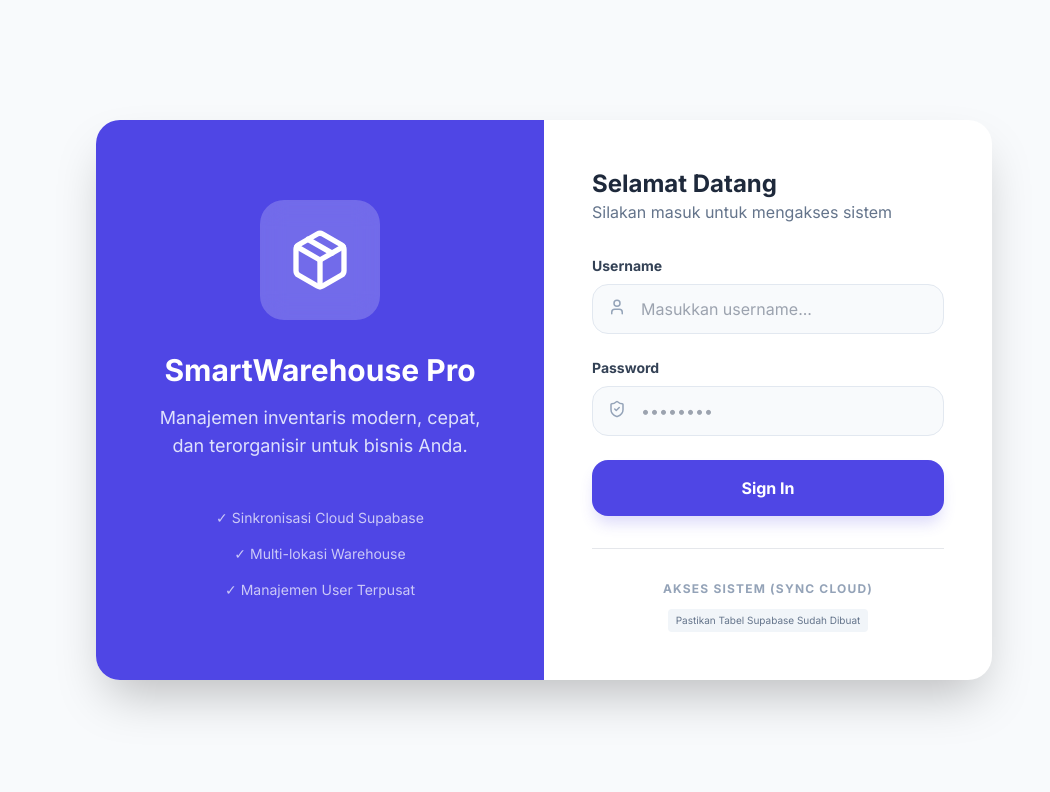
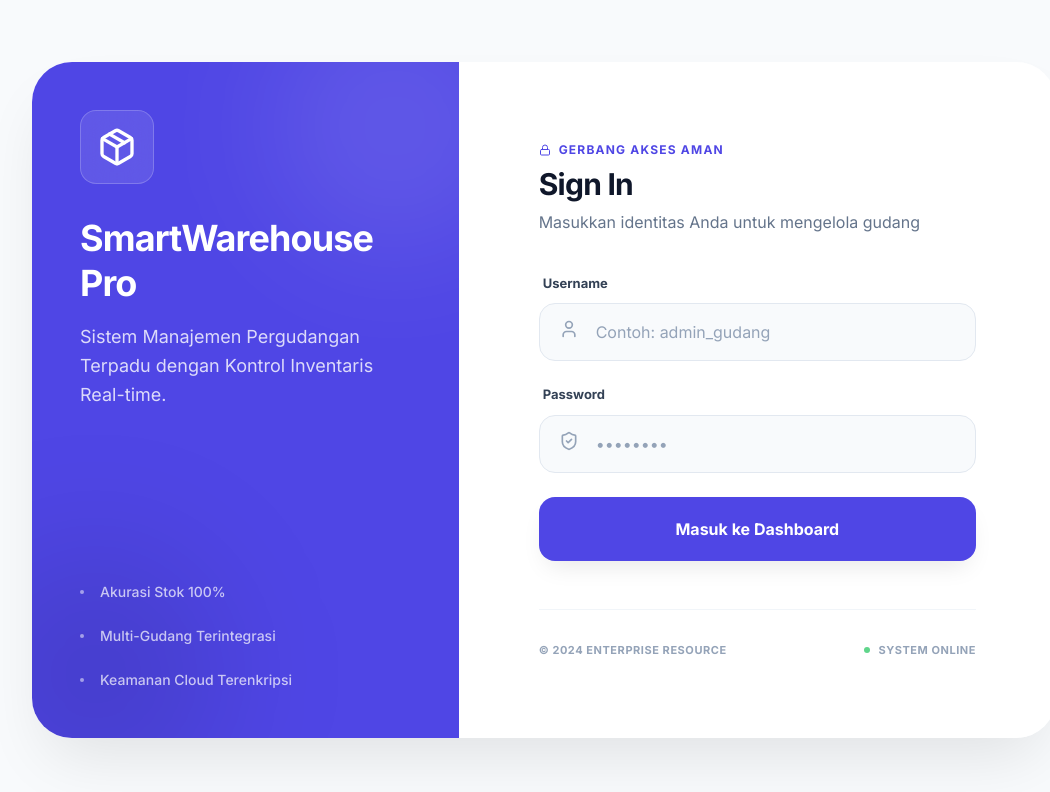
Before and after one commit to afandi-hrp/stokga, a React (Vite) app: page / in a window 1280 px wide. Shown: the top 792 px of the page, without its empty margins (96-1146 px from the left). Built offline with nearby package versions, Linux system fonts and the light colour scheme; no server answers; the database is empty.

Commit message:
feat: Improve authentication error message and loading text
Update the authentication error message to be more general and user-friendly. Also, refine the loading text to better reflect the authentication process.

```diff
--- a/App.tsx
+++ b/App.tsx
@@ -3,7 +3,7 @@ import React, { useState, useEffect } from 'react';
 import { useStore } from './store';
 import PublicView from './components/PublicView';
 import AdminView from './components/AdminView';
-import { Package, LogIn, LogOut, AlertCircle, ShieldCheck, User as UserIcon, Loader2 } from 'lucide-react';
+import { Package, LogIn, LogOut, AlertCircle, ShieldCheck, User as UserIcon, Loader2, Lock } from 'lucide-react';
 
 const App: React.FC = () => {
   const { auth, users, login, logout, branding, fetchData, isLoading } = useStore();
@@ -34,7 +34,7 @@ const App: React.FC = () => {
       setUsername('');
       setPassword('');
     } else {
-      setError('Username atau password salah!');
+      setError('Kredensial tidak valid. Silakan periksa kembali.');
     }
   };
 
@@ -42,7 +42,7 @@ const App: React.FC = () => {
     return (
       <div className="min-h-screen bg-slate-50 flex flex-col items-center justify-center p-4">
         <Loader2 size={48} className="text-indigo-600 animate-spin mb-4" />
-        <p className="text-slate-500 font-medium">Menghubungkan ke Database Supabase...</p>
+        <p className="text-slate-500 font-medium tracking-wide">Mengautentikasi Sesi...</p>
       </div>
     );
   }
@@ -50,93 +50,118 @@ const App: React.FC = () => {
   // If not logged in, show Login Screen
   if (!auth.user) {
     return (
-      <div className="min-h-screen bg-slate-50 flex items-center justify-center p-4">
-        <div className="max-w-4xl w-full grid grid-cols-1 md:grid-cols-2 bg-white rounded-3xl shadow-2xl overflow-hidden animate-in fade-in zoom-in duration-500">
-          {/* Brand/Illustration Side */}
+      <div className="min-h-screen bg-[#f8fafc] flex items-center justify-center p-6 sm:p-12">
+        <div className="max-w-5xl w-full grid grid-cols-1 md:grid-cols-12 bg-white rounded-[2.5rem] shadow-[0_32px_64px_-16px_rgba(0,0,0,0.1)] overflow-hidden animate-in fade-in zoom-in duration-700">
+
+          {/* Visual/Brand Side - 5 Columns */}
           <div
-            className="hidden md:flex flex-col justify-center items-center p-12 text-white text-center transition-colors duration-500"
+            className="hidden md:flex md:col-span-5 flex-col justify-between p-12 text-white relative overflow-hidden"
             style={{ backgroundColor: branding.primaryColor }}
           >
-            <div className="bg-white/20 p-6 rounded-3xl backdrop-blur-md mb-8 flex items-center justify-center min-w-[120px] min-h-[120px]">
-              {branding.logo ? (
-                <img src={branding.logo} alt="Logo" className="max-w-[80px] max-h-[80px] object-contain" />
-              ) : (
-                <Package size={64} className="text-white" />
-              )}
+            {/* Background Decorative Element */}
+            <div className="absolute top-0 right-0 -mr-16 -mt-16 w-64 h-64 bg-white/10 rounded-full blur-3xl"></div>
+            <div className="absolute bottom-0 left-0 -ml-16 -mb-16 w-64 h-64 bg-black/10 rounded-full blur-3xl"></div>
+
+            <div className="relative z-10">
+              <div className="inline-flex items-center justify-center p-4 bg-white/10 backdrop-blur-xl rounded-2xl border border-white/20 mb-8">
+                {branding.logo ? (
+                  <img src={branding.logo} alt="Logo" className="w-10 h-10 object-contain" />
+                ) : (
+                  <Package size={40} className="text-white" />
+                )}
+              </div>
+              <h1 className="text-4xl font-black leading-tight tracking-tight mb-4">
+                {branding.title}
+              </h1>
+              <p className="text-white/80 text-lg leading-relaxed max-w-xs">
+                Sistem Manajemen Pergudangan Terpadu dengan Kontrol Inventaris Real-time.
+              </p>
             </div>
-            <h1 className="text-3xl font-extrabold mb-4">{branding.title}</h1>
-            <p className="text-indigo-50 text-lg opacity-90">Manajemen inventaris modern, cepat, dan terorganisir untuk bisnis Anda.</p>
-            <div className="mt-12 space-y-4 text-sm text-white/70">
-              <p>✓ Sinkronisasi Cloud Supabase</p>
-              <p>✓ Multi-lokasi Warehouse</p>
-              <p>✓ Manajemen User Terpusat</p>
+
+            <div className="relative z-10 space-y-6">
+              <div className="flex items-center space-x-4">
+                <div className="w-1 h-1 bg-white/50 rounded-full"></div>
+                <p className="text-sm font-medium text-white/70">Akurasi Stok 100%</p>
+              </div>
+              <div className="flex items-center space-x-4">
+                <div className="w-1 h-1 bg-white/50 rounded-full"></div>
+                <p className="text-sm font-medium text-white/70">Multi-Gudang Terintegrasi</p>
+              </div>
+              <div className="flex items-center space-x-4">
+                <div className="w-1 h-1 bg-white/50 rounded-full"></div>
+                <p className="text-sm font-medium text-white/70">Keamanan Cloud Terenkripsi</p>
+              </div>
             </div>
           </div>
 
-          {/* Login Form Side */}
-          <div className="p-8 md:p-12 flex flex-col justify-center">
-            <div className="mb-8 text-center md:text-left">
-              <h2 className="text-2xl font-bold text-slate-800">Selamat Datang</h2>
-              <p className="text-slate-500">Silakan masuk untuk mengakses sistem</p>
+          {/* Login Form Side - 7 Columns */}
+          <div className="md:col-span-7 p-10 md:p-20 flex flex-col justify-center bg-white">
+            <div className="mb-10">
+              <div className="flex items-center space-x-2 text-indigo-600 font-bold text-xs uppercase tracking-widest mb-2">
+                <Lock size={12} />
+                <span>Gerbang Akses Aman</span>
+              </div>
+              <h2 className="text-3xl font-bold text-slate-900 tracking-tight">Sign In</h2>
+              <p className="text-slate-500 mt-2">Masukkan identitas Anda untuk mengelola gudang</p>
             </div>
 
             {error && (
-              <div className="mb-6 p-4 bg-rose-50 text-rose-600 rounded-2xl flex items-center text-sm font-semibold border border-rose-100 animate-shake">
-                <AlertCircle size={20} className="mr-3" />
+              <div className="mb-8 p-4 bg-rose-50 text-rose-700 rounded-2xl flex items-center text-sm font-bold border border-rose-100 animate-in slide-in-from-top-2">
+                <AlertCircle size={18} className="mr-3 flex-shrink-0" />
                 {error}
               </div>
             )}
 
             <form onSubmit={handleLogin} className="space-y-6">
               <div>
-                <label className="block text-sm font-bold text-slate-700 mb-2">Username</label>
-                <div className="relative">
+                <label className="block text-[13px] font-bold text-slate-700 mb-2.5 ml-1">Username</label>
+                <div className="relative group">
                   <input
                     type="text"
                     value={username}
                     onChange={(e) => setUsername(e.target.value)}
                     autoCapitalize="none"
                     autoCorrect="off"
-                    spellCheck="false"
-                    className="w-full px-5 py-3 bg-slate-50 border border-slate-200 rounded-2xl focus:ring-4 outline-none transition-all pl-12"
-                    style={{ '--tw-ring-color': `${branding.primaryColor}1A` } as any}
-                    placeholder="Masukkan username..."
+                    className="w-full px-6 py-4 bg-slate-50 border border-slate-200 rounded-2xl focus:ring-4 focus:ring-indigo-500/10 focus:border-indigo-500 outline-none transition-all pl-14 text-slate-800 placeholder:text-slate-400"
+                    placeholder="Contoh: admin_gudang"
                     required
                   />
-                  <UserIcon size={18} className="absolute left-4 top-3.5 text-slate-400" />
+                  <UserIcon size={20} className="absolute left-5 top-4 text-slate-400 group-focus-within:text-indigo-500 transition-colors" />
                 </div>
               </div>
+
               <div>
-                <label className="block text-sm font-bold text-slate-700 mb-2">Password</label>
-                <div className="relative">
+                <label className="block text-[13px] font-bold text-slate-700 mb-2.5 ml-1">Password</label>
+                <div className="relative group">
                   <input
                     type="password"
                     value={password}
                     onChange={(e) => setPassword(e.target.value)}
-                    autoCapitalize="none"
-                    autoCorrect="off"
-                    className="w-full px-5 py-3 bg-slate-50 border border-slate-200 rounded-2xl focus:ring-4 outline-none transition-all pl-12"
-                    style={{ '--tw-ring-color': `${branding.primaryColor}1A` } as any}
+                    className="w-full px-6 py-4 bg-slate-50 border border-slate-200 rounded-2xl focus:ring-4 focus:ring-indigo-500/10 focus:border-indigo-500 outline-none transition-all pl-14 text-slate-800 placeholder:text-slate-400"
                     placeholder="••••••••"
                     required
                   />
-                  <ShieldCheck size={18} className="absolute left-4 top-3.5 text-slate-400" />
+                  <ShieldCheck size={20} className="absolute left-5 top-4 text-slate-400 group-focus-within:text-indigo-500 transition-colors" />
                 </div>
               </div>
+
               <button
                 type="submit"
-                className="w-full text-white py-4 rounded-2xl font-bold transition shadow-lg active:scale-[0.98]"
-                style={{ backgroundColor: branding.primaryColor, boxShadow: `0 10px 15px -3px ${branding.primaryColor}33` }}
+                className="w-full text-white py-5 rounded-2xl font-bold transition-all shadow-[0_12px_24px_-8px_rgba(0,0,0,0.1)] hover:shadow-[0_12px_24px_-4px_rgba(0,0,0,0.2)] active:scale-[0.98] mt-4"
+                style={{ backgroundColor: branding.primaryColor }}
               >
-                Sign In
+                Masuk ke Dashboard
               </button>
             </form>
 
-            <div className="mt-8 pt-8 border-t text-center">
-               <p className="text-xs text-slate-400 uppercase tracking-widest font-bold">Akses Sistem (Sync Cloud)</p>
-               <div className="mt-3 flex flex-wrap justify-center gap-2 text-[10px] text-slate-500">
-                  <span className="bg-slate-100 px-2 py-1 rounded">Pastikan Tabel Supabase Sudah Dibuat</span>
-               </div>
+            <div className="mt-12 pt-8 border-t border-slate-100">
+              <div className="flex items-center justify-between text-slate-400 text-[11px] font-bold uppercase tracking-wider">
+                <span>© 2024 Enterprise Resource</span>
+                <span className="flex items-center">
+                  <div className="w-1.5 h-1.5 bg-green-500 rounded-full mr-2 animate-pulse"></div>
+                  System Online
+                </span>
+              </div>
             </div>
           </div>
         </div>
@@ -194,7 +219,7 @@ const App: React.FC = () => {
       <footer className="bg-white border-t py-8">
         <div className="max-w-7xl mx-auto px-4 text-center">
           <p className="text-slate-400 text-sm font-medium">
-            &copy; 2024 {branding.title}. Supabase Cloud Sync v1.1
+            &copy; 2024 {branding.title}. Cloud Warehouse v1.1
           </p>
         </div>
       </footer>
```
